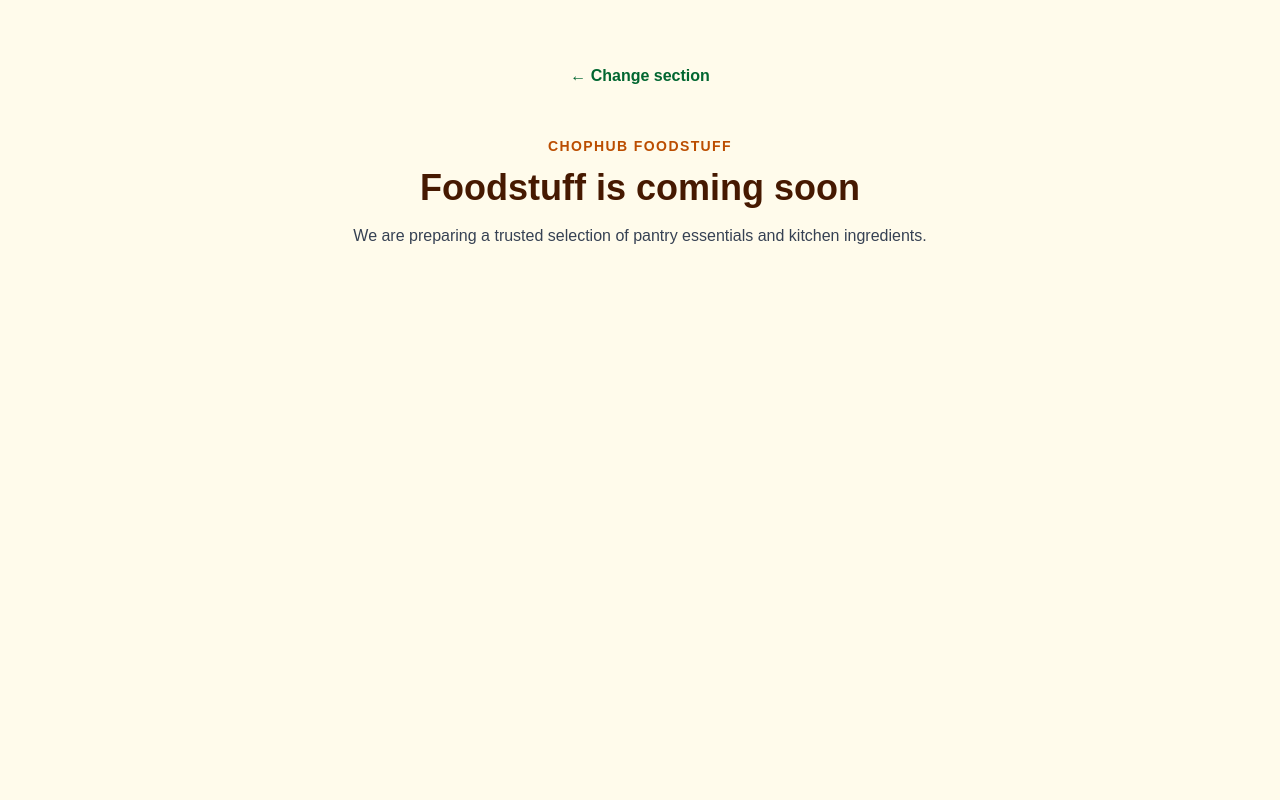
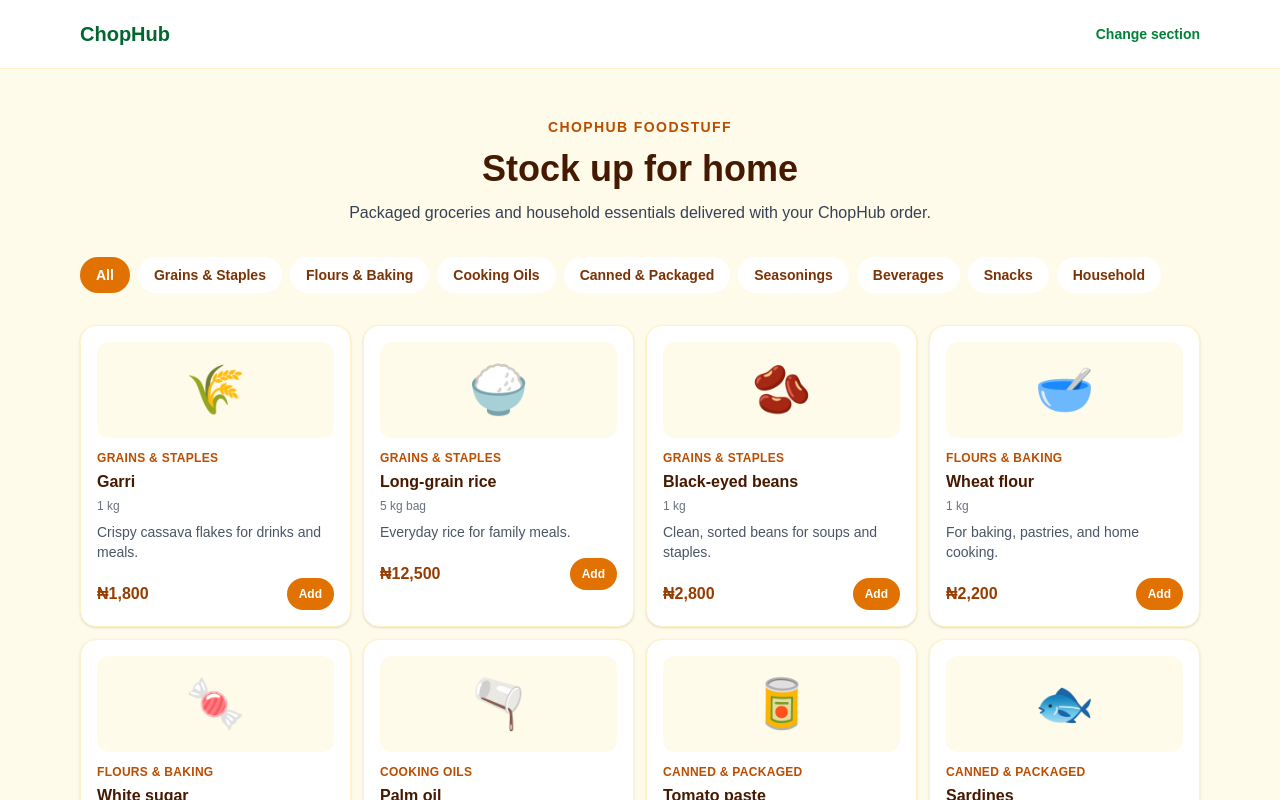
Before and after one commit to ChopHub147/chophub, a Next.js app: page /foodstuff in a window 1280 px wide. Shown: the top 800 px of the page. Built offline with nearby package versions, Linux system fonts and the light colour scheme.

Commit message:
Add Foodstuff product catalog
Create the first packaged grocery catalog with categories, pack sizes, availability, and cart additions.

```diff
--- a/app/foodstuff/page.tsx
+++ b/app/foodstuff/page.tsx
@@ -1,14 +1,108 @@
+"use client";
+
 import Link from "next/link";
+import { useMemo, useState } from "react";
+
+type Product = {
+  id: string;
+  name: string;
+  category: string;
+  pack: string;
+  price: number;
+  description: string;
+  icon: string;
+  available: boolean;
+};
+
+type CartItem = {
+  id: string;
+  name: string;
+  price: number;
+  quantity: number;
+  image: string;
+};
+
+const cartStorageKey = "chophub-cart";
+const categories = ["All", "Grains & Staples", "Flours & Baking", "Cooking Oils", "Canned & Packaged", "Seasonings", "Beverages", "Snacks", "Household"];
+
+const products: Product[] = [
+  { id: "foodstuff-garri-1kg", name: "Garri", category: "Grains & Staples", pack: "1 kg", price: 1800, description: "Crispy cassava flakes for drinks and meals.", icon: "🌾", available: true },
+  { id: "foodstuff-rice-5kg", name: "Long-grain rice", category: "Grains & Staples", pack: "5 kg bag", price: 12500, description: "Everyday rice for family meals.", icon: "🍚", available: true },
+  { id: "foodstuff-beans-1kg", name: "Black-eyed beans", category: "Grains & Staples", pack: "1 kg", price: 2800, description: "Clean, sorted beans for soups and staples.", icon: "🫘", available: true },
+  { id: "foodstuff-wheat-1kg", name: "Wheat flour", category: "Flours & Baking", pack: "1 kg", price: 2200, description: "For baking, pastries, and home cooking.", icon: "🥣", available: true },
+  { id: "foodstuff-sugar-1kg", name: "White sugar", category: "Flours & Baking", pack: "1 kg", price: 2200, description: "Fine sugar for drinks and baking.", icon: "🍬", available: true },
+  { id: "foodstuff-palm-oil-1l", name: "Palm oil", category: "Cooking Oils", pack: "1 litre", price: 3500, description: "Rich red palm oil for traditional cooking.", icon: "🫗", available: true },
+  { id: "foodstuff-tomato-400g", name: "Tomato paste", category: "Canned & Packaged", pack: "400 g tin", price: 1800, description: "Convenient tomato base for sauces and stews.", icon: "🥫", available: true },
+  { id: "foodstuff-sardine-155g", name: "Sardines", category: "Canned & Packaged", pack: "155 g tin", price: 2500, description: "Shelf-stable fish for quick meals.", icon: "🐟", available: true },
+  { id: "foodstuff-stock-cubes", name: "Stock cubes", category: "Seasonings", pack: "1 pack", price: 1200, description: "Seasoning cubes for soups, rice, and stews.", icon: "🧂", available: true },
+  { id: "foodstuff-bottled-water", name: "Bottled water", category: "Beverages", pack: "75 cl bottle", price: 500, description: "Chilled bottled water for your home or office.", icon: "💧", available: true },
+  { id: "foodstuff-biscuits", name: "Assorted biscuits", category: "Snacks", pack: "1 pack", price: 1500, description: "A convenient snack for the household.", icon: "🍪", available: true },
+  { id: "foodstuff-detergent", name: "Laundry detergent", category: "Household", pack: "1 kg pack", price: 3500, description: "Household cleaning essential.", icon: "🧼", available: false },
+];
 
 export default function FoodstuffPage() {
+  const [selectedCategory, setSelectedCategory] = useState("All");
+  const [cartCount, setCartCount] = useState(0);
+  const filteredProducts = useMemo(
+    () => selectedCategory === "All" ? products : products.filter((product) => product.category === selectedCategory),
+    [selectedCategory]
+  );
+
+  const addToCart = (product: Product) => {
+    const stored = window.localStorage.getItem(cartStorageKey);
+    const cart: CartItem[] = stored ? JSON.parse(stored) : [];
+    const existing = cart.find((item) => item.id === product.id);
+    const nextCart = existing
+      ? cart.map((item) => item.id === product.id ? { ...item, quantity: item.quantity + 1 } : item)
+      : [...cart, { id: product.id, name: `${product.name} (${product.pack})`, price: product.price, quantity: 1, image: product.icon }];
+    window.localStorage.setItem(cartStorageKey, JSON.stringify(nextCart));
+    setCartCount(nextCart.reduce((total, item) => total + item.quantity, 0));
+  };
+
   return (
-    <main className="min-h-screen bg-amber-50 px-4 py-16 text-gray-900">
-      <div className="mx-auto max-w-3xl text-center">
-        <Link href="/" className="font-semibold text-green-800">← Change section</Link>
-        <p className="mt-12 text-sm font-semibold uppercase tracking-widest text-amber-700">ChopHub Foodstuff</p>
-        <h1 className="mt-3 text-4xl font-bold text-amber-950">Foodstuff is coming soon</h1>
-        <p className="mt-4 text-gray-700">We are preparing a trusted selection of pantry essentials and kitchen ingredients.</p>
-      </div>
+    <main className="min-h-screen bg-amber-50 text-gray-900">
+      <header className="border-b border-amber-100 bg-white">
+        <div className="mx-auto flex max-w-6xl items-center justify-between px-4 py-5">
+          <Link href="/" className="text-xl font-extrabold text-green-800">ChopHub</Link>
+          <Link href="/" className="text-sm font-semibold text-green-700 hover:text-green-900">Change section</Link>
+        </div>
+      </header>
+      <section className="mx-auto max-w-6xl px-4 py-12">
+        <div className="text-center">
+          <p className="text-sm font-semibold uppercase tracking-widest text-amber-700">ChopHub Foodstuff</p>
+          <h1 className="mt-3 text-4xl font-bold text-amber-950">Stock up for home</h1>
+          <p className="mx-auto mt-3 max-w-2xl text-gray-700">Packaged groceries and household essentials delivered with your ChopHub order.</p>
+        </div>
+        <div className="mt-8 flex gap-2 overflow-x-auto pb-2">
+          {categories.map((category) => (
+            <button key={category} type="button" onClick={() => setSelectedCategory(category)} className={`whitespace-nowrap rounded-full px-4 py-2 text-sm font-semibold ${selectedCategory === category ? "bg-amber-600 text-white" : "bg-white text-amber-900 hover:bg-amber-100"}`}>
+              {category}
+            </button>
+          ))}
+        </div>
+        <div className="mt-6 grid grid-cols-2 gap-3 md:grid-cols-3 lg:grid-cols-4">
+          {filteredProducts.map((product) => (
+            <article key={product.id} className={`rounded-2xl border border-amber-100 bg-white p-4 shadow-sm ${product.available ? "" : "opacity-70"}`}>
+              <div className="flex h-24 items-center justify-center rounded-xl bg-amber-50 text-5xl">{product.icon}</div>
+              <p className="mt-3 text-xs font-semibold uppercase tracking-wide text-amber-700">{product.category}</p>
+              <h2 className="mt-1 font-bold text-amber-950">{product.name}</h2>
+              <p className="mt-1 text-xs text-gray-500">{product.pack}</p>
+              <p className="mt-2 text-sm text-gray-600">{product.description}</p>
+              {!product.available && <p className="mt-2 text-xs font-semibold text-red-600">Currently unavailable</p>}
+              <div className="mt-4 flex items-center justify-between gap-2">
+                <span className="font-bold text-amber-800">₦{product.price.toLocaleString()}</span>
+                <button type="button" disabled={!product.available} onClick={() => addToCart(product)} className="rounded-full bg-amber-600 px-3 py-2 text-xs font-semibold text-white disabled:cursor-not-allowed disabled:bg-gray-200 disabled:text-gray-500">
+                  {product.available ? "Add" : "Unavailable"}
+                </button>
+              </div>
+            </article>
+          ))}
+        </div>
+        <div className="mt-10 text-center">
+          <p className="text-sm text-gray-600">{cartCount > 0 ? `${cartCount} item${cartCount === 1 ? "" : "s"} added to your ChopHub cart.` : "Select products to add them to your ChopHub cart."}</p>
+          <Link href="/cooked-food#cart" className="mt-4 inline-block rounded-full bg-green-600 px-6 py-3 font-semibold text-white hover:bg-green-700">Continue to checkout</Link>
+        </div>
+      </section>
     </main>
   );
 }
```
